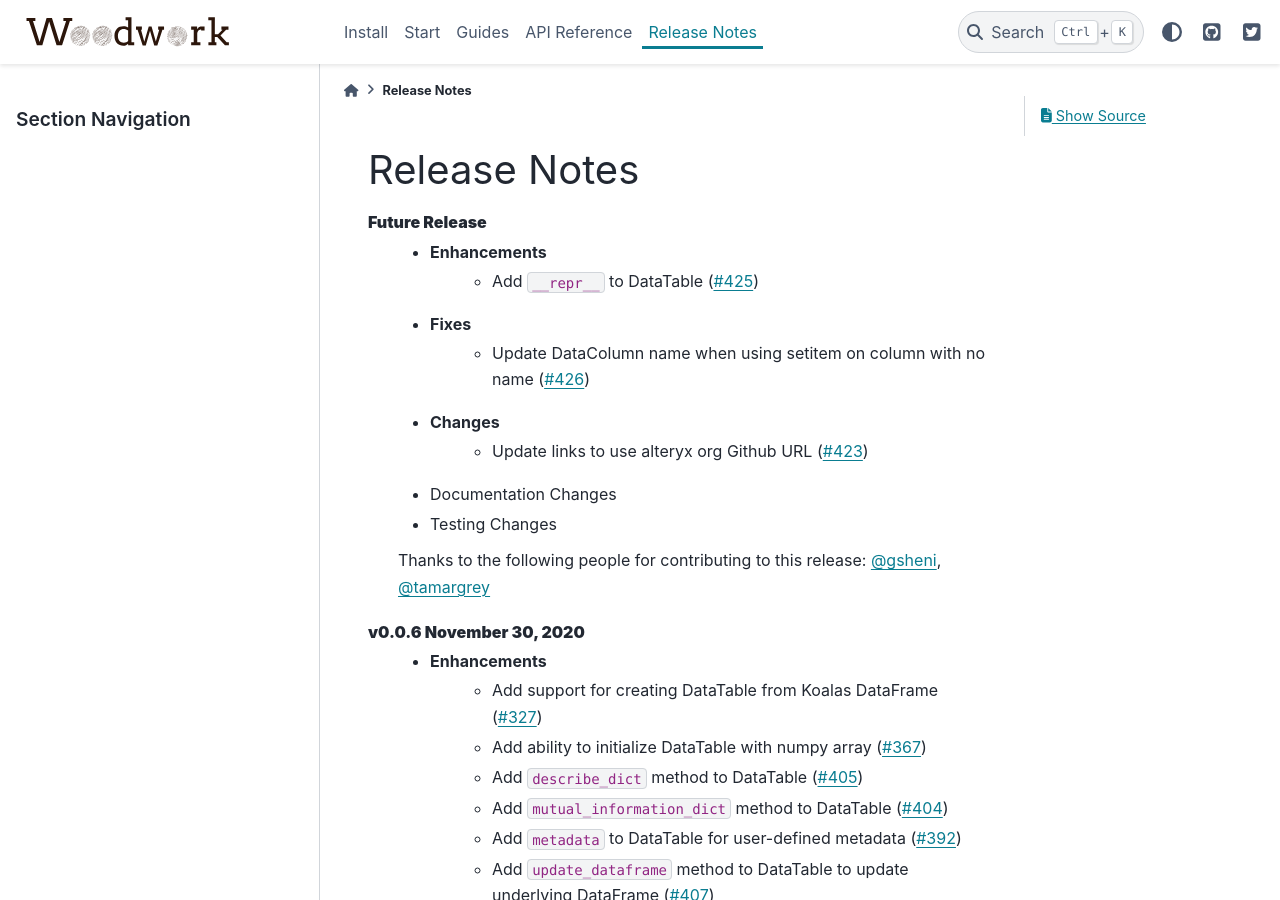
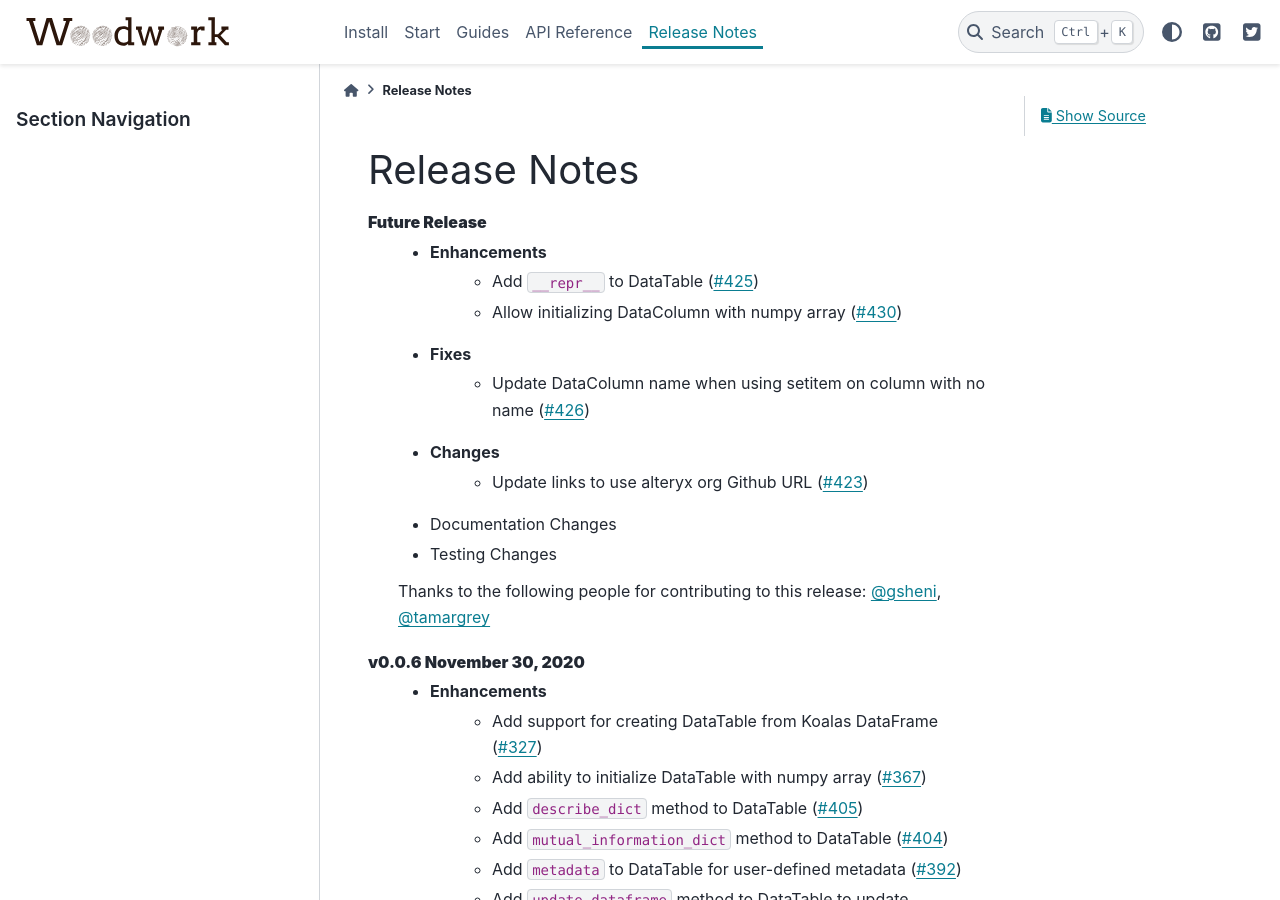
Before and after one commit to alteryx/woodwork, a Sphinx documentation site: the page built from docs/source/release_notes.rst, in a window 1280 px wide and 900 px high. Built offline with Sphinx 7.4.7 and the PyData theme 0.15.4, drawn with Linux system fonts in a browser that asks for light colours; comment, search, counter and statistics services are not loaded.

Commit message:
Add Release note

```diff
--- a/docs/source/release_notes.rst
+++ b/docs/source/release_notes.rst
@@ -5,6 +5,7 @@ Release Notes
 **Future Release**
     * Enhancements
         * Add ``__repr__`` to DataTable (:pr:`425`)
+        * Allow initializing DataColumn with numpy array (:pr:`430`)
     * Fixes
         * Update DataColumn name when using setitem on column with no name (:pr:`426`)
     * Changes
```
